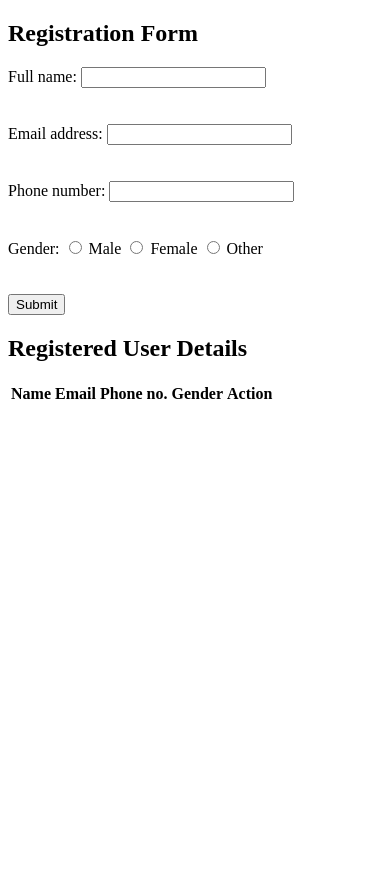
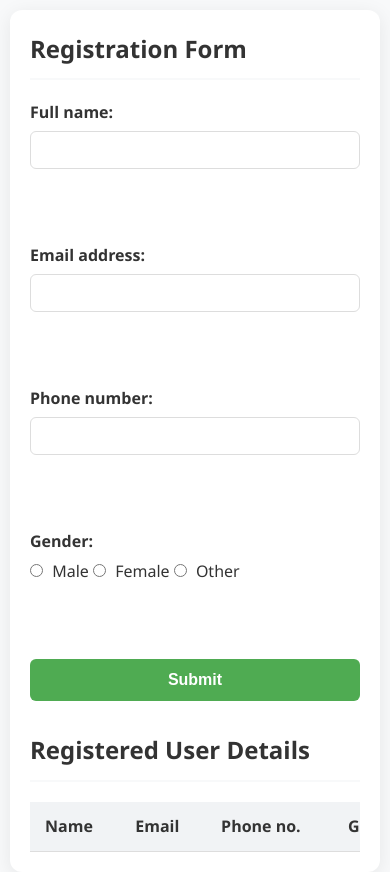
Before and after one commit to bighneswar-mindfire/Interactive-Registration-Form-TS, a website built with Vite: page index.html in a window 390 px wide. Before the commit the page ends 844 px from the top, so only its background shows below. Built offline with nearby package versions, Linux system fonts and the light colour scheme.

Commit message:
style: add CSS styling

```diff
--- a/src/components/Table/Table.ts
+++ b/src/components/Table/Table.ts
@@ -21,7 +21,9 @@ export const Table = (state: AppState): string => {
 
 
     return `
+    <div class="table-container">
         <h2>Registered User Details</h2>
+        <div class="table-wrapper">
             <table id="details">
                 <tr id="table-heading">
                     <th>Name</th>
@@ -32,5 +34,7 @@ export const Table = (state: AppState): string => {
                 </tr>
                 ${rows}
             </table>
+        </div>
+    </div>
     `;
 };
--- a/src/styles/main.css
+++ b/src/styles/main.css
@@ -1,16 +1,186 @@
+:root {
+  --primary-color: #4fab52;
+  --primary-hover: #3d8a41;
+  --error-color: #e45151;
+  --edit-highlight: #fff3cd;
+  --text-color: #333;
+  --bg-color: #f8f9fa;
+  --white: #ffffff;
+  --border-color: #dddddd;
+}
+
+* {
+  box-sizing: border-box;
+  margin: 0;
+  padding: 0;
+}
+
+body {
+  font-family: 'Segoe UI', Tahoma, Geneva, Verdana, sans-serif;
+  background-color: var(--bg-color);
+  color: var(--text-color);
+  line-height: 1.6;
+  padding: 20px;
+}
+
+
+.grid {
+  display: grid;
+  grid-template-columns: 1fr 1.5fr;
+  gap: 30px;
+  max-width: 1200px;
+  margin: 0 auto;
+  background: var(--white);
+  padding: 20px;
+  border-radius: 12px;
+  box-shadow: 0 4px 20px rgba(0, 0, 0, 0.08);
+}
+
+
+@media (max-width: 900px) {
+  .grid {
+    grid-template-columns: 1fr;
+    padding: 20px;
+  }
+
+  body {
+    padding: 10px;
+  }
+}
+
+/* form CSS */
+h2 {
+  margin-bottom: 20px;
+  font-size: 1.5rem;
+  border-bottom: 2px solid var(--bg-color);
+  padding-bottom: 10px;
+}
+
+#regForm label {
+  display: block;
+  font-weight: 600;
+  margin-bottom: 5px;
+}
+
+#regForm input[type="text"],
+#regForm input[type="email"],
+#regForm input[type="tel"] {
+  width: 100%;
+  padding: 10px;
+  border: 1px solid var(--border-color);
+  border-radius: 6px;
+  font-size: 14px;
+}
+
+#regForm input:focus {
+  outline: none;
+  border-color: var(--primary-color);
+}
+
+
+.gender-group {
+  margin: 10px 0;
+}
+
+#regForm input[type="radio"] {
+  margin-right: 5px;
+  cursor: pointer;
+}
+
+#regForm input[type="submit"] {
+  width: 100%;
+  background-color: var(--primary-color);
+  color: white;
+  padding: 12px;
+  border: none;
+  border-radius: 6px;
+  font-size: 16px;
+  font-weight: bold;
+  cursor: pointer;
+}
+
+#regForm input[type="submit"]:hover {
+  background-color: var(--primary-hover);
+}
+
 
 .validation {
-    color: #e45151;
-    font-size: 13px;
-    display: block;
+  color: var(--error-color);
+  font-size: 12px;
+  display: block;
+  min-height: 18px;
+  margin-bottom: 10px;
 }
 
 .hide {
-    display: none;
+  visibility: hidden;
+}
+
+/* table CSS */
+.table-container {
+  width: 100%;
+}
+
+.grid div {
+  min-width: 0;
+
+}
+
+.table-wrapper{
+  overflow-x: auto;
+}
+
+table {
+  width: 100%;
+  border-collapse: collapse;
+  min-width: 500px;
+}
+
+th,
+td {
+  padding: 12px 15px;
+  border-bottom: 1px solid var(--border-color);
+  text-align: left;
+}
+
+th {
+  background-color: #f1f3f5;
+  font-weight: 700;
+}
+
+tr:hover {
+  background-color: #f8f9fa;
 }
 
 .editing-row {
-    background-color: #fff3cd !important;
-    border: 2px solid #ffeeba;
-    font-weight: bold;
+  background-color: var(--edit-highlight) !important;
 }
+
+.edit-btn,
+.delete-btn {
+  padding: 6px 12px;
+  border: none;
+  border-radius: 4px;
+  cursor: pointer;
+  font-size: 12px;
+  font-weight: bold;
+  margin-right: 5px;
+}
+
+.edit-btn {
+  background: #e7f5ff;
+  color: #1971c2;
+}
+
+.delete-btn {
+  background: #fff5f5;
+  color: #e03131;
+}
+
+.edit-btn:hover {
+  background: #d0ebff;
+}
+
+.delete-btn:hover {
+  background: #ffe3e3;
+}
```
Lines whose indentation alone changed are shown as unchanged.
